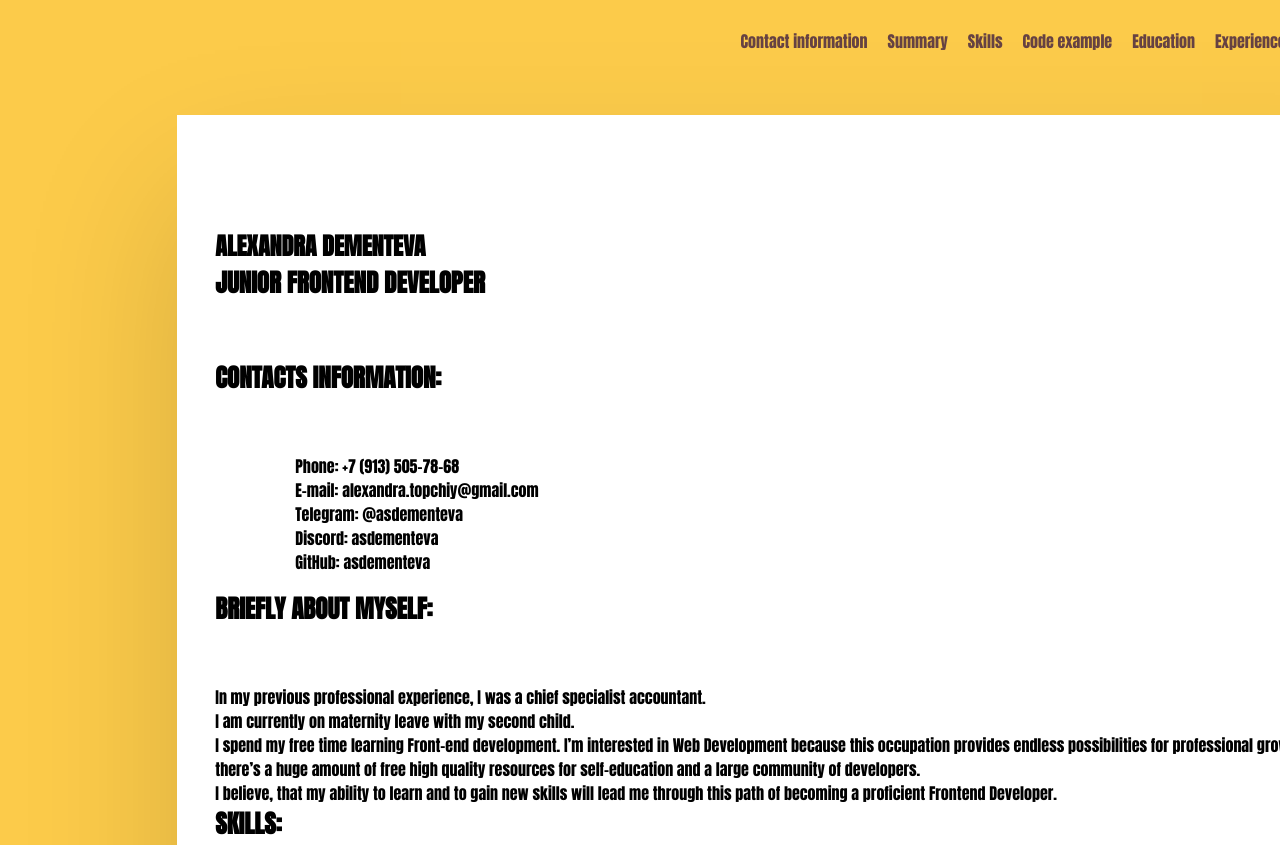
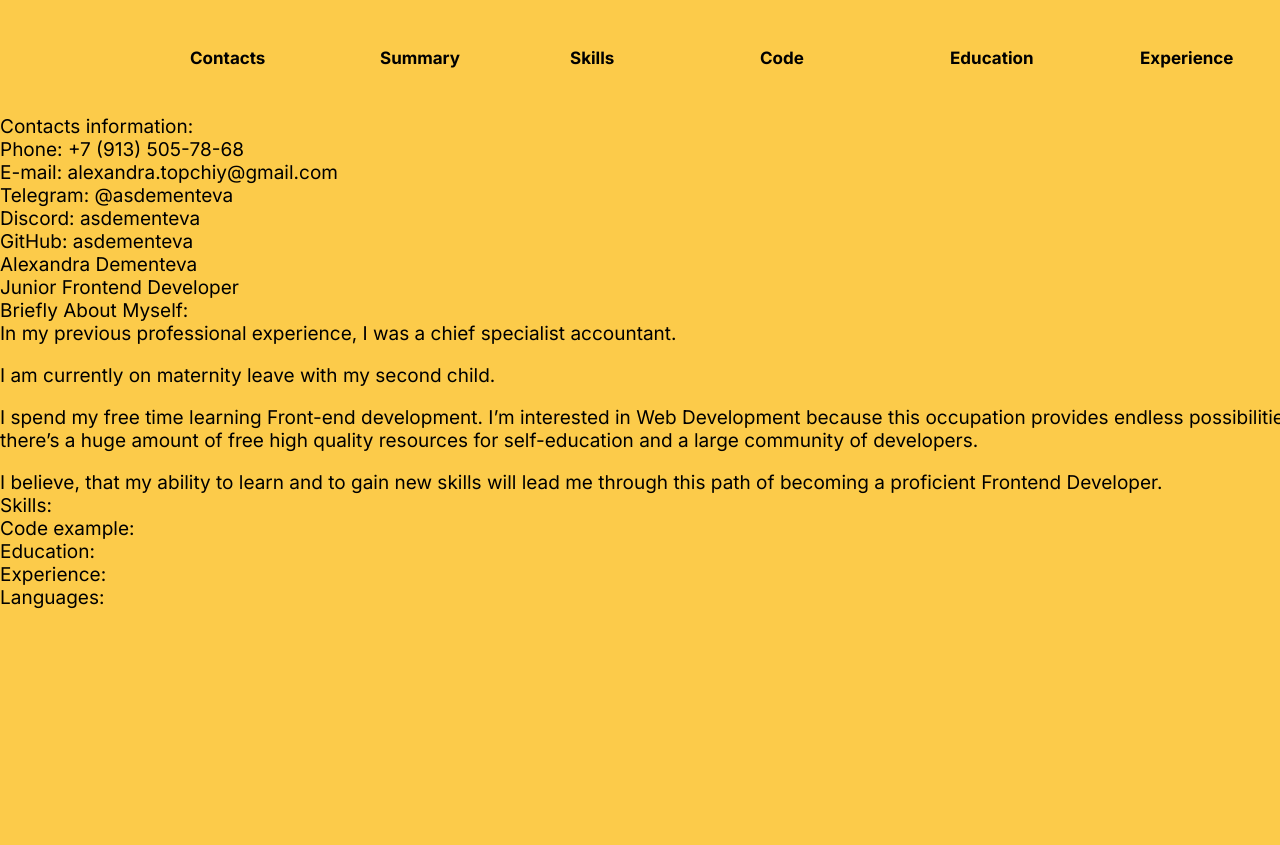
Before and after one commit to asdementeva/rsschool-cv, a plain HTML site: page index.html in a window 1280 px wide. Shown: the top 845 px of the page. After the commit the page ends 800 px from the top, so only its background shows below. Drawn offline with Linux system fonts and the light colour scheme.

Commit message:
feat: second update layout cv

```diff
--- a/index.html
+++ b/index.html
@@ -6,54 +6,59 @@
     <meta name="viewport" content="width=device-width, initial-scale=1.0">
     <title>cv</title>
     <link rel="stylesheet" href="style.css">
-    <link rel="icon" href="assets/favicon.ico">
+    <link rel="icon" href="assets/favicon.ico" type="image/x-icon">
     <link rel="preconnect" href="https://fonts.googleapis.com">
-<link rel="preconnect" href="https://fonts.gstatic.com" crossorigin>
-<link href="https://fonts.googleapis.com/css2?family=Anton&family=Open+Sans&display=swap" rel="stylesheet">
-
-</head>
+    <link rel="preconnect" href="https://fonts.gstatic.com" crossorigin>
+    <link href="https://fonts.googleapis.com/css2?family=Inter:wght@400;700&display=swap" rel="stylesheet">
+    </head>
 
 <body>
     <header class="header">
-        <div class="container">
+        <div class="header-container">
             <nav class="nav">
                 <ul class="nav-list">
-                    <li class="nav-item"><a href="#contacts" class="nav-link">Contact information</a></li>
+                    <li class="nav-item"><a href="#contacts" class="nav-link">Contacts</a></li>
                     <li class="nav-item"><a href="#summary" class="nav-link">Summary</a></li>
                     <li class="nav-item"><a href="#skills" class="nav-link">Skills</a></li>
-                    <li class="nav-item"><a href="#code" class="nav-link">Code example</a></li>
+                    <li class="nav-item"><a href="#code" class="nav-link">Code</a></li>
                     <li class="nav-item"><a href="#education" class="nav-link">Education<a></li>
                     <li class="nav-item"><a href="#experience" class="nav-link">Experience</a></li>
-                    <li class="nav-item"><a href="#languages" class="nav-link">Languages</a></li>
+                    <li li class="nav-item"><a href="#languages" class="nav-link">Languages</a></li>
                 </ul>
             </nav>
         </div>
     </header>
 
     <main class="main">
-        <div class="container">
-            <section class profile>
+        <div class="main-container">
+          <div class="sidebar">
+                <h2 id=contacts class="section-title">Contacts information:</h2>
+                    <ul>
+                        <li>Phone: +7 (913) 505-78-68</li>
+                        <li>E-mail: alexandra.topchiy@gmail.com</li>
+                        <li>Telegram: @asdementeva</li>
+                        <li>Discord: asdementeva</li>
+                        <li>GitHub: asdementeva</li>
+                    </ul>
+            </div>
+        </div>
+
+
+        <div class="main-header">
                 <h1 class=".section-title">Alexandra Dementeva</h1>
                 <h2 class="profession">Junior Frontend Developer</h2>
-            </section>
-            <section id="contacts">
-                <h2 class="section-title">Contacts information:</h2>
-                <ul>
-                    <ol>Phone: +7 (913) 505-78-68</ol>
-                    <ol>E-mail: alexandra.topchiy@gmail.com</ol>
-                    <ol>Telegram: @asdementeva</ol>
-                    <ol>Discord: asdementeva</ol>
-                    <ol>GitHub: asdementeva</ol>
-                </ul>
-            </section>
-            <section id="summary">
+        </div>
+
+
+        <div class="content">
+            <div id="summary">
                 <h2 class="section-title">Briefly About Myself:</h2>
                 <p>In my previous professional experience, I was a chief specialist accountant.</p>
                 <p>I am currently on maternity leave with my second child.</p>
                 <p>I spend my free time learning Front-end development. I’m interested in Web Development because this occupation provides endless possibilities for professional growth, besides there’s a huge amount of free high quality resources for self-education and a large community of developers.
                 </p>
                 <p>I believe, that my ability to learn and to gain new skills will lead me through this path of becoming a proficient Frontend Developer.</p>
-            </section>
+            </div>
             <section id="skills">
                 <h2 class="section-title">Skills:</h2>
             </section>
--- a/style.css
+++ b/style.css
@@ -1,11 +1,196 @@
+/* Reset and base styles */
+*,
+*::before,
+*::after {
+    padding: 0px;
+    margin: 0px;
+    border: none;
+    box-sizing: border-box;
+}
+
+/* Links*/
+
+a, a:visited {
+    color: inherit;
+    text-decoration: none;
+}
+
+a:hover {
+    color: inherit;
+    text-decoration: none;
+}
+
+a:focus,
+a:active {
+    outline: none;
+}
+
+/*Common*/
+
+h1, h2, h3, h4, h5, h6, p {
+    font-size: inherit;
+    font-weight: inherit;
+    line-height: inherit;
+}
+
+p + p {
+    margin-top: 1em;
+}
+
+ul {
+    list-style: none;
+    display: inherit;
+    width: inherit;
+}
+
+img, svg {
+    vertical-align: top;
+    max-width: 100%;
+    height: auto;
+}
+
+/* Form */
+
+input, textarea, button, select {
+    font-family: inherit;
+    font-size: inherit;
+}
+
+input::-ms-clear {
+    display: none;
+}
+
+button, input[type="sumbit"] {
+    display: inline-block;
+    box-shadow: none;
+    background-color: transparent;
+    background: none;
+    cursor: pointer;
+}
+
+input:focus, input:active,
+button:focus, button:active {
+    outline: none;
+}
+
+button::-moz-focus-inner {
+    padding: 0;
+    border: 0;
+}
+
+label {
+    cursor: pointer;
+}
+
+legend {
+    display: block;
+}
+
+body {
+    font-family: 'Inter', sans-serif;
+    font-weight: 400;
+    font-size: 19px;
+    background: #FCCB4A;
+    width: 1600px;
+}
+
+
+/* Utiluty */
+
+.none {
+    display: none !important;
+}
+
+.visually-hidden {
+    position: absolute;
+    opacity: 0;
+    visibility: hidden;
+    width: 0px;
+    height: 0px;
+    display: block;
+    margin-left: -10000px;
+    background: transparent;
+    font-size: 0;
+}
+
+/* Grid */
+
+.container {
+    width: 1280px;
+    padding-left: 15px;
+    padding-right: 15px;
+    margin-left: auto;
+    margin-right: auto;
+}
+
+.header {
+    padding-top: 47.5px;
+    padding-bottom: 47.5px;
+    }
+
+    .header-container {
+        width: 1280px;
+        padding-left: 15px;
+        padding-right: 15px;
+        margin-left: auto;
+        margin-right: auto;
+    }
+
+    .nav{
+        display: flex;
+        justify-content: space-evenly;
+        width: 1280px;
+        padding-left: 15px;
+        padding-right: 15px;
+        font-size: 17px;
+        font-weight: bold;
+    }
+
+    .nav-item {
+        width: 1280px;
+        padding-left: 15px;
+        padding-right: 15px;
+        margin-left: auto;
+        margin-right: auto;
+        margin-right: 50px;
+        padding: 0px;
+    }
+
+    .nav-item:last-child {
+        margin-right: 0px;
+    }
+
+    .nav a {
+        transition: color 0.2s ease;
+    }
+
+    .nav a:hover {
+        color: #FAFAFA;
+    }
+/** {
+    box-sizing: border-box;
+  }
+
+  html {
+    scroll-behavior: smooth;
+  }
+
 body {
     position: relative;
     width: 1600px;
     height: 1989px;
-}
-/* Yellow */
-body {
+
     background: #FCCB4A;
+
+    padding: 0;
+	margin: 0;
+	font-family: 'Inter', sans-serif;
+	color: black;
+	font-size: 16px;
+
+    display: flex;
+    flex-direction: column;
+    justify-content: space-between;
     }
 
 main {
@@ -17,44 +202,8 @@ main {
 
     background: #FFFFFF;
     box-shadow: 0px 76px 148px rgba(0, 0, 0, 0.15);
-}
 
-body {
-	min-height: 100vh;
-    padding: 0;
-	margin: 0;
-	font-family: 'Anton', sans-serif;
-	color: black;
-	font-size: 16px;
-}
-
-* {
-    box-sizing: border-box;
-  }
-
-  h1, h2, h3, h4, h5, h6 {
-	padding: 0;
-	margin: 0;
-	text-transform: uppercase;
-}
-
-h2 {
-	font-size: 25px;
-	margin-bottom: 58px;
-}
-
-main {
 	padding-top: 113px
-}
-
-p {
-	margin: 0;
-}
-
-  body {
-    display: flex;
-    flex-direction: column;
-    justify-content: space-between;
     }
 
   .container {
@@ -66,27 +215,19 @@ p {
     display: flex;
     justify-content: flex-end;
     align-items: center;
-  }
-
-  html {
-    scroll-behavior: smooth;
-  }
-
-  .nav-list {
     list-style: none;
     }
 
   .nav-link {
     padding: 0 10px;
     line-height: 50px;
+
+    text-decoration: none; /* Убирает подчеркивание для ссылок */
+    /*color: #664242;
+    transition: .3s;
     }
 
-  .nav-link {
-    text-decoration: none; /* Убирает подчеркивание для ссылок */
-    color: #664242;
-}
-
-   .nav-link:visited {
+   /*.nav-link:visited {
         text-decoration: none;
         color: #664242;
     }
@@ -98,13 +239,10 @@ p {
 
    .nav-link:hover {
     text-decoration: underline; /* Делает ссылку подчеркнутой при наведении на нее курсора */
-    color: black; /* Цвет ссылки */
-   }
-
-   .nav-link {
-    transition: .3s;
-  }
+    /*color: black; /* Цвет ссылки */
+   /*}
 
   #contacts {
     cursor: copy;
   }
+ */
```
Also changed, not shown: assets/svg/rs_school_js.svg (added). Lines whose indentation alone changed are shown as unchanged.
